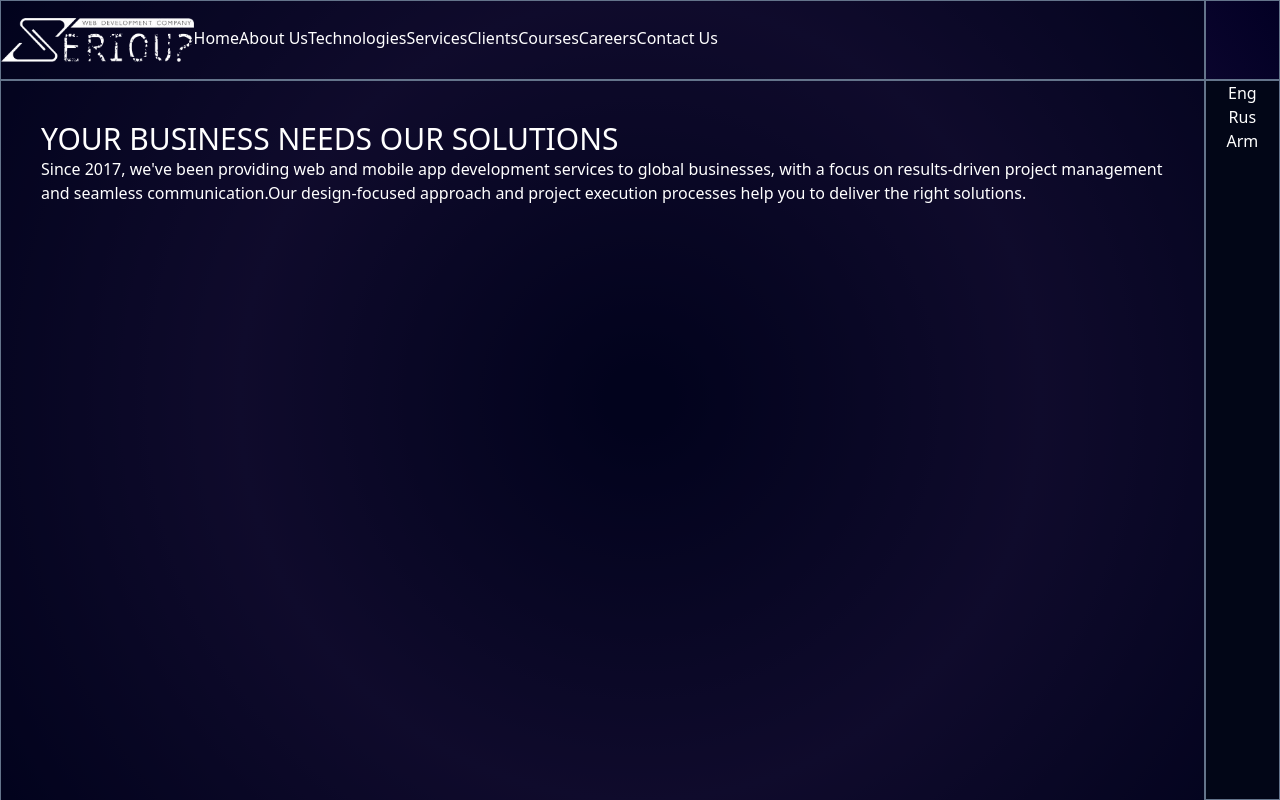
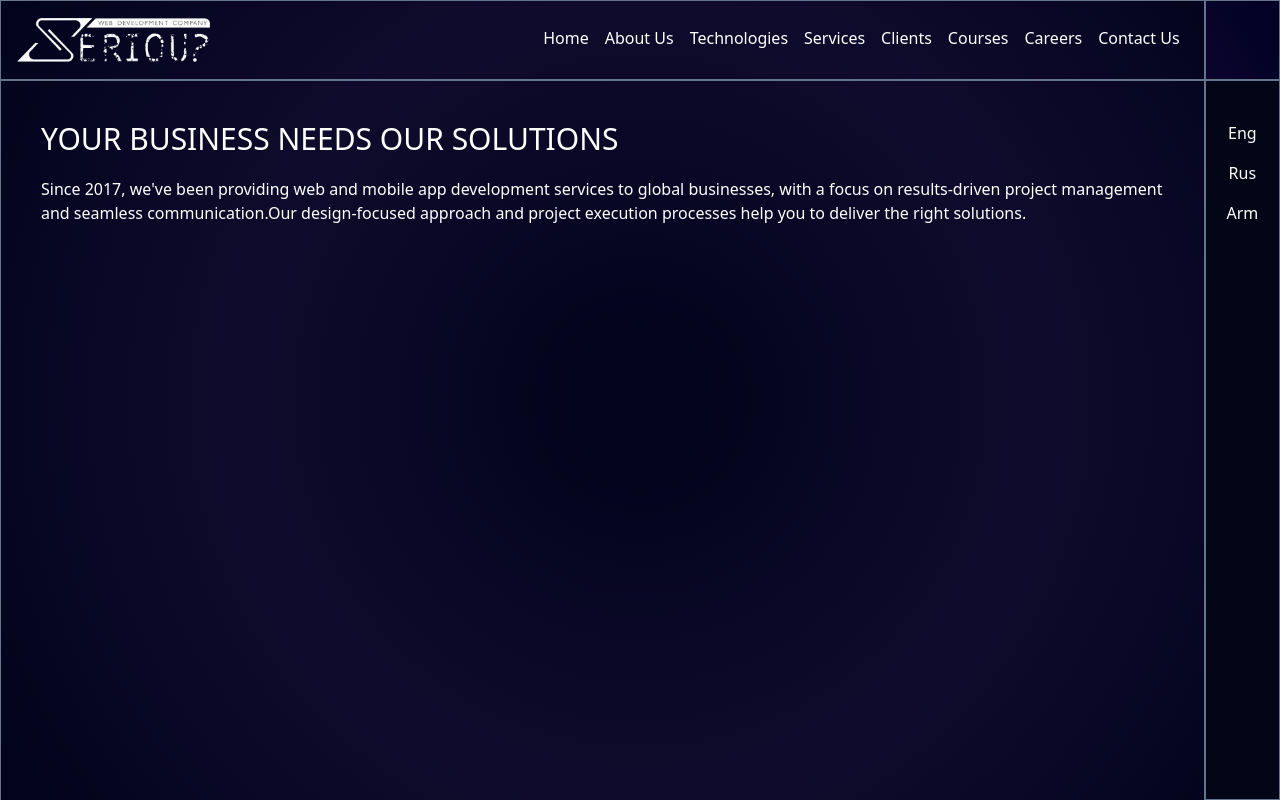
Before and after one commit to rmaliyan/serious-react, a React (Vite) app: page /en/home in a window 1280 px wide. Built offline with nearby package versions, Linux system fonts and the light colour scheme.

Commit message:
Sdded Unsaved changes for last commit

```diff
--- a/src/index.css
+++ b/src/index.css
@@ -20,11 +20,3 @@ body {
   );
   overflow: hidden
 }
-
-
-
-*{
-  margin: 0 !important;
-  padding: 0;
-  box-sizing: border-box
-}
```
